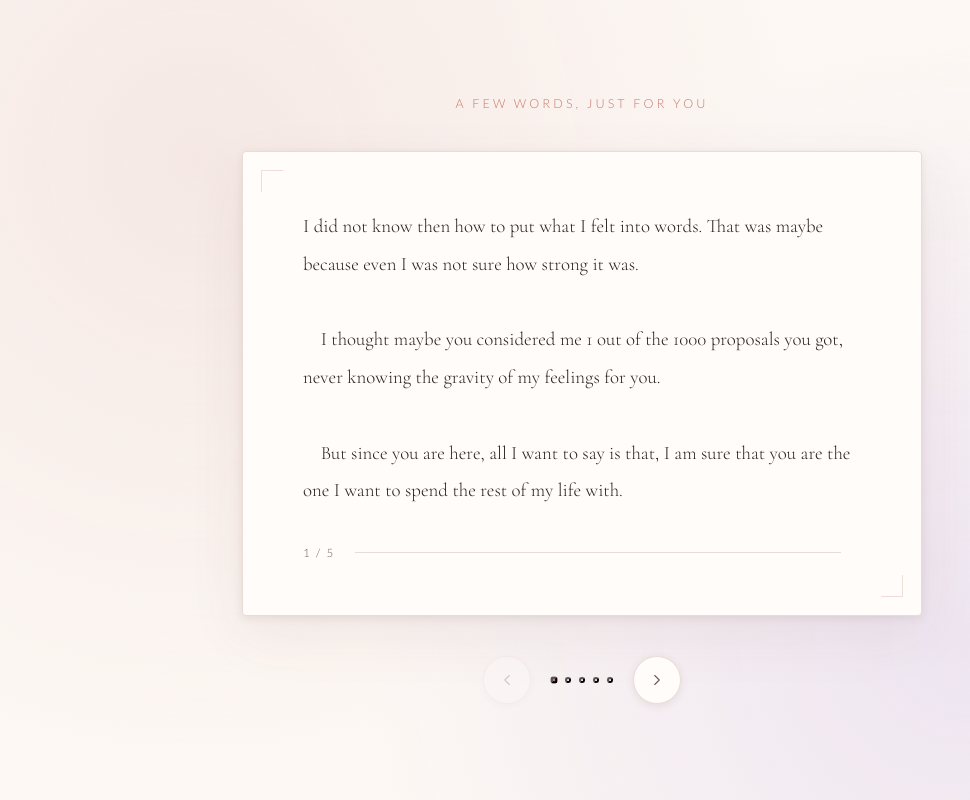
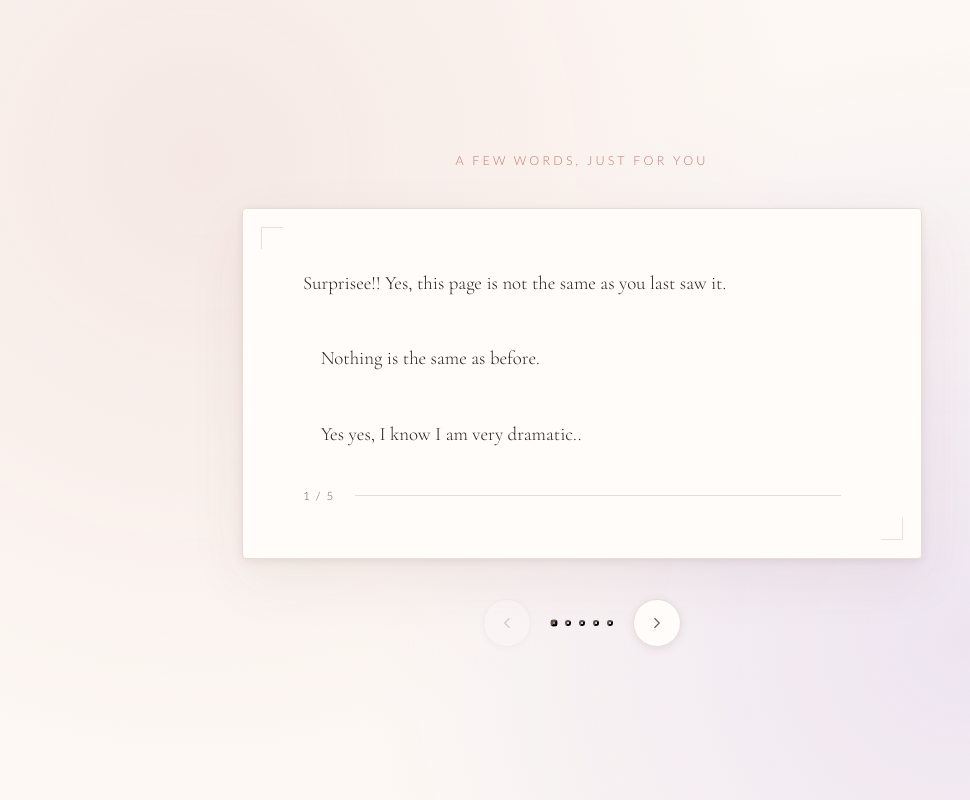
Before and after one commit to formisskhan/formisskhan.github.io, a plain HTML site: page index.html in a window 1280 px wide. Shown: the whole page, without its empty margins (58-1028 px from the left). Drawn offline with nearby package versions, Linux system fonts and the light colour scheme.

Commit message:
Update index.html

```diff
--- a/index.html
+++ b/index.html
@@ -259,29 +259,23 @@
 <script>
   // ── ✏️  YOUR MESSAGES – edit these freely ────────────────────────────────
   const messages = [
-    `I did not know then how to put what I felt into words. That was maybe because even I was not sure how strong it was.
+   `Surprisee!! Yes, this page is not the same as you last saw it.
 
-    I thought maybe you considered me 1 out of the 1000 proposals you got, never knowing the gravity of my feelings for you.
+    Nothing is the same as before.
 
-    But since you are here, all I want to say is that, I am sure that you are the one I want to spend the rest of my life with.`,
+    Yes yes, I know I am very dramatic..`,
 
-    `There's something about you that changes the quality of a room the moment you walk into it.
+    `If you are reading this, I just want you to know that I was always here for you and I am still here for you.
 
-I've noticed it every single time — the way the air feels a little lighter, the way conversations become more interesting, the way I find myself wanting to stay just a little longer than I planned.
+    All you have to do is just let me know.`,
 
-You probably don't even realize you do it. That's one of my favorite things about you.`,
+    `I did not know then how to put what I felt into words. That was maybe because even I was not sure how strong it was..
 
-    `I've thought about what I'd say if I ever got the chance, and I always imagined something perfectly composed — wise, maybe a little poetic.
+    But since you are here, all I want to say is that, I miss you...`,
 
-Instead I just keep coming back to the simplest truth: being around you feels like the best version of whatever day it is.
+    `This was the only way I could reach you, I am sorry if I am still annoying you..
 
-That's not nothing. That's actually everything.`,
-
-    `You've made me laugh harder than I expected, think more carefully than I'm used to, and feel more seen than I knew I needed.
-
-Those aren't small things. Those are the kinds of things that stay with a person.
-
-They've stayed with me.`,
+    I just wanted something genuine I felt to be on this page forever and ever...`,
 
     `I don't know exactly what comes next, or if you feel even a fraction of what I'm trying to say here.
 
```
